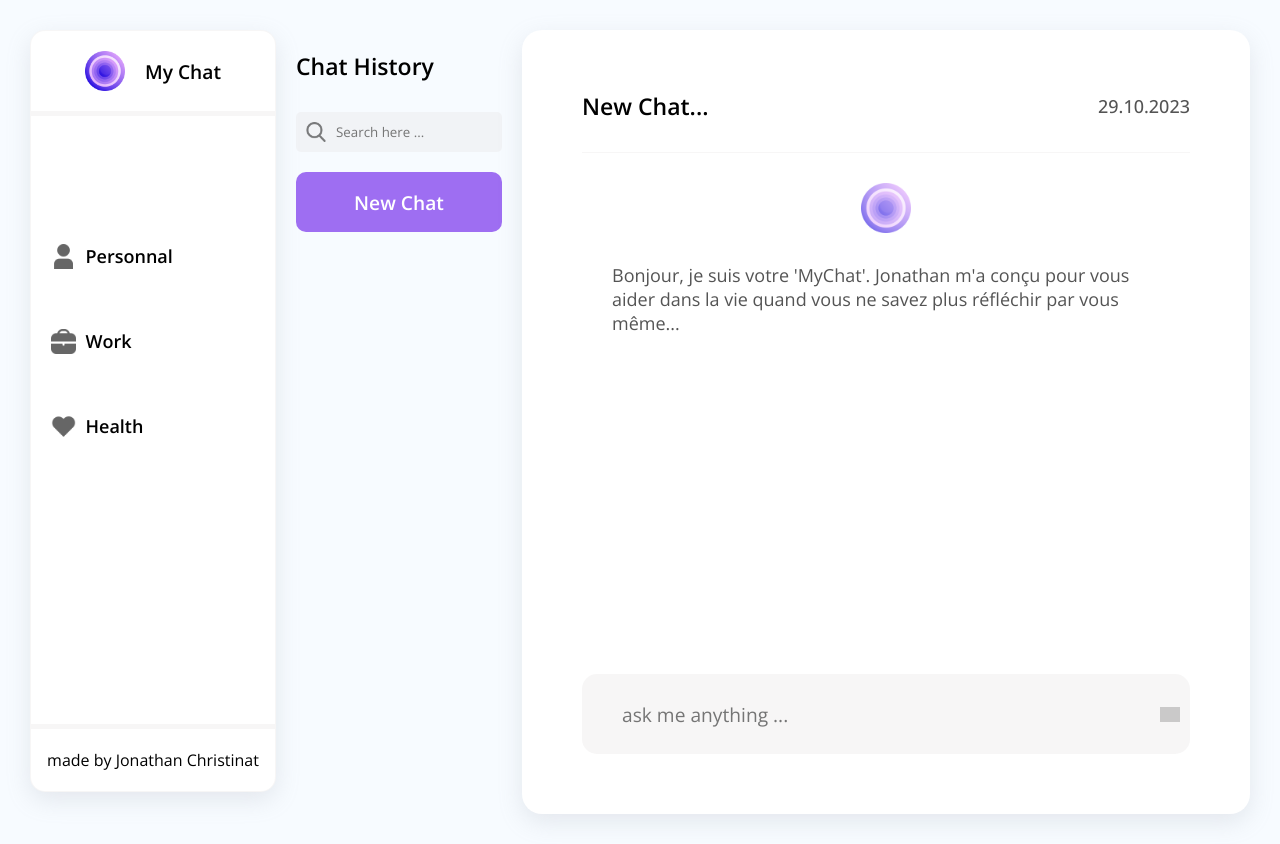
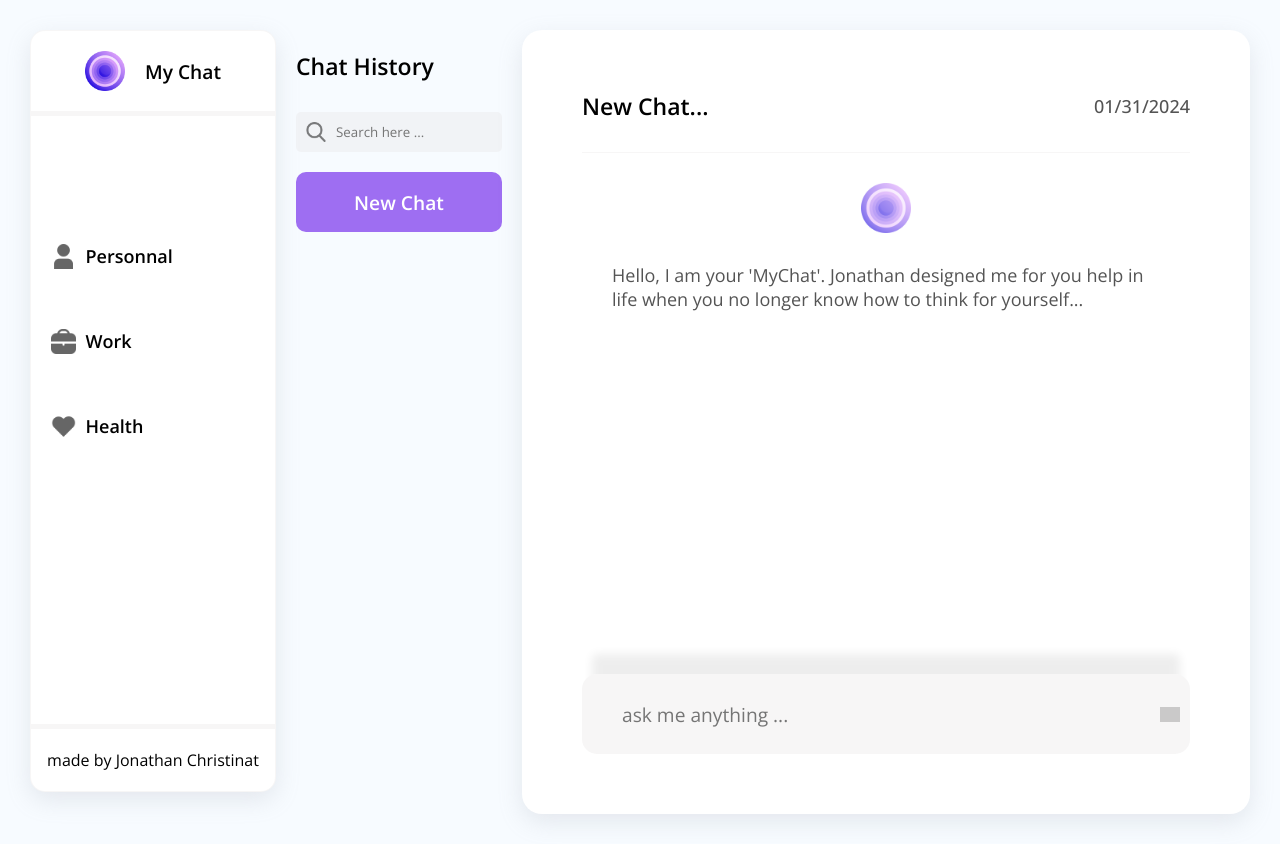
Before and after one commit to gruixer/GPT_V2, a React (Vite) app in the folder GPT_Frontend/: page / in a window 1280 px wide. Built offline with nearby package versions, Linux system fonts and the light colour scheme; grey boxes are pictures that could not be loaded.

Commit message:
Chat Component Work+CSS History Component Work+CSS about to change categories

```diff
--- a/GPT_Frontend/src/App.jsx
+++ b/GPT_Frontend/src/App.jsx
@@ -1,4 +1,4 @@
-import React from "react";
+import React, {useState }from "react";
 import Categories from "./components/Categories";
 import HistoryChatContainer from "./components/HistoryChatContainer";
 import "./styles_components/App.css";
--- a/GPT_Frontend/src/components/Chat.jsx
+++ b/GPT_Frontend/src/components/Chat.jsx
@@ -10,12 +10,19 @@ const Chat = ({
   setHistoryChats,
   setMessage,
   setUserInput,
+  getFormattedDate,
+  getFormattedTime
 }) => {
+
+
   const getMessages = async () => {
+
+    const currentDate = new Date();
     const options = {
       method: "POST",
       body: JSON.stringify({
         message: userInput,
+        date: currentDate.toISOString()
       }),
       headers: {
         "Content-Type": "application/json",
@@ -30,11 +37,16 @@ const Chat = ({
       );
       const data = await response.json();
       setMessage(data.choices[0].message);
+
     } catch (error) {
       console.error(error);
     }
   };
-
+  const handleKeyDown = (event) => {
+    if (event.key === "Enter") {
+      getMessages();
+    }
+  };
   useEffect(() => {
     console.log(currentTitle, userInput, message);
     if (!currentTitle && userInput && message) {
@@ -47,11 +59,17 @@ const Chat = ({
           title: currentTitle,
           role: "user",
           content: userInput,
+          date: getFormattedDate(new Date()),
+          time: getFormattedTime(new Date()),
+
+
         },
         {
           title: currentTitle,
           role: message.role,
           content: message.content,
+          date: getFormattedDate(new Date()),
+          time: getFormattedTime(new Date()),
         },
       ]);
     }
@@ -65,7 +83,7 @@ const Chat = ({
     <div className="chat-container">
       <div className="chat-header">
         <h1>{!currentTitle ? "New Chat..." : currentTitle} </h1>
-        <h2>29.10.2023</h2>
+        <h2>{getFormattedDate(new Date())}</h2>
       </div>
       <div className="chat-middle-part">
         <div className="chatbot">
@@ -73,7 +91,18 @@ const Chat = ({
             <ul>
               {currentChat.map((chatMessage, index) => (
                 <li key={index}>
-                  <h1>{chatMessage.role}</h1>
+                  {chatMessage.role === "user" ? (
+                    <div className="chat-middle-part-role">
+                      <img src="/media/user.png" alt="User" />
+                      <p>{chatMessage.time}</p>
+                    </div>
+                  ) : (
+                    <div className="chat-middle-part-role">
+                      <img src="/media/black-hole.png" alt="chatbot" />
+                      <p>{chatMessage.time}</p>
+
+                    </div>
+                  )}
                   <p>{chatMessage.content}</p>
                 </li>
               ))}
@@ -82,9 +111,8 @@ const Chat = ({
             <div className="chat-middle-intro">
               <img src="/media/black-hole.png" alt="No Messages" />
               <h1>
-                Bonjour, je suis votre 'MyChat'. Jonathan m'a conçu pour vous
-                aider dans la vie quand vous ne savez plus réfléchir par vous
-                même...
+                Hello, I am your 'MyChat'. Jonathan designed me for you help in
+                life when you no longer know how to think for yourself...
               </h1>
               <h2></h2>
             </div>
@@ -97,6 +125,7 @@ const Chat = ({
           placeholder="ask me anything ..."
           value={userInput}
           onChange={(e) => setUserInput(e.target.value)}
+          onKeyDown={handleKeyDown}
         ></input>
         <img
           alt="search-icon"
--- a/GPT_Frontend/src/components/History.jsx
+++ b/GPT_Frontend/src/components/History.jsx
@@ -1,18 +1,27 @@
 import React from "react";
 import "../styles_components/History.css";
 
-const History = ({ onCreateNewChat,historyChats,setCurrentTitle,setMessage,setUserInput}) => {
+const History = ({
+  onCreateNewChat,
+  historyChats,
+  setCurrentTitle,
+  setMessage,
+  setUserInput,
+  getFormattedDate,
+  getFormattedTime
+}) => {
   const handleCreateNewChat = () => {
     onCreateNewChat();
   };
   const handleSelectedChat = (uniqueTitles) => {
-    setCurrentTitle(uniqueTitles)
-    setMessage('')
-    setUserInput('')
-
-  }
-  const uniqueTitles =  Array.from(new Set (historyChats.map(historyChat => historyChat.title)));
-  console.log(uniqueTitles)
+    setCurrentTitle(uniqueTitles);
+    setMessage("");
+    setUserInput("");
+  };
+  const uniqueTitles = Array.from(
+    new Set(historyChats.map((historyChat) => historyChat.title))
+  );
+  console.log(uniqueTitles);
 
   return (
     <div className="history-container">
@@ -30,12 +39,15 @@ const History = ({ onCreateNewChat,historyChats,setCurrentTitle,setMessage,setUs
       </div>
       <div className="history-chat-history">
         <ul>
-          {uniqueTitles?.map((uniqueTitles,index) => <li key={index} onClick={() => handleSelectedChat(uniqueTitles)}>
-          <div className="history-circle">{index + 1}</div>
-            <div className="history-info">
-              <h2>{uniqueTitles} </h2>
-              <h3>29.10.2023</h3>
-            </div></li>)}
+          {uniqueTitles?.map((uniqueTitles, index) => (
+            <li key={index} onClick={() => handleSelectedChat(uniqueTitles)}>
+              <div className="history-circle">{index + 1}</div>
+              <div className="history-info">
+                <h2>{uniqueTitles} </h2>
+                <h3>{getFormattedDate(new Date())}</h3>
+              </div>
+            </li>
+          ))}
         </ul>
       </div>
     </div>
--- a/GPT_Frontend/src/components/HistoryChatContainer.jsx
+++ b/GPT_Frontend/src/components/HistoryChatContainer.jsx
@@ -8,6 +8,25 @@ const HistoryChatContainer = () => {
   const [message, setMessage] = useState("");
   const [historyChats, setHistoryChats] = useState([]);
   const [currentTitle, setCurrentTitle] = useState("");
+
+
+  const getFormattedDate = (date) => {
+    const options = {
+      day: "2-digit",
+      month: "2-digit",
+      year: "numeric",
+    };
+    return new Date(date).toLocaleDateString(undefined, options);
+  };
+
+  const getFormattedTime = (date) => {
+    const options = {
+      hour: "2-digit",
+      minute: "2-digit",
+      second: "2-digit",
+    };
+    return new Date(date).toLocaleTimeString(undefined, options);
+  };
 
   const createNewChat = () => {
     setUserInput("");
@@ -30,6 +49,9 @@ const HistoryChatContainer = () => {
         setCurrentTitle={setCurrentTitle}
         setMessage={setMessage}
         setUserInput={setUserInput}
+        getFormattedDate={getFormattedDate}
+        getFormattedTime={getFormattedTime}
+
       ></History>
       <Chat
         userInput={userInput}
@@ -40,6 +62,9 @@ const HistoryChatContainer = () => {
         setHistoryChats={setHistoryChats}
         setUserInput={setUserInput}
         setMessage={setMessage}
+        getFormattedDate={getFormattedDate}
+        getFormattedTime={getFormattedTime}
+
       ></Chat>
     </div>
   );
--- a/GPT_Frontend/src/styles_components/Chat.css
+++ b/GPT_Frontend/src/styles_components/Chat.css
@@ -66,12 +66,31 @@
   list-style: none;
 }
 .chat-middle-part .chatbot li {
-  height: 40px;
+  height: 100%;
   padding: 20px;
   border-radius: 15px;
   margin-bottom: 20px;
   color: var(--big-title-color);
-  background-color: var(--chat-background);
+  background-image: linear-gradient(to right, rgba(234, 234, 234, 0.183) , rgba(255, 255, 255, 0));
+  border: none;
+
+
+
+}
+.chat-middle-part .chatbot li p {
+  padding-left: 40px;
+
+
+
+}
+.chat-middle-part-role{
+  display: flex;
+  flex-direction: row;
+  justify-content: space-between;
+  align-items: center;
+  gap:10px;
+  margin-bottom: 10px;
+
 }
 .chat-middle-part .chatbot li h1 {
   font-size: small;
@@ -82,6 +101,11 @@
   font-size: large;
   color: var(--small-title-color);
 }
+.chat-middle-part .chatbot li img {
+  display: flex;
+  width: 20px;
+}
+
 
 .chat-middle-part img {
   opacity: 60%;
@@ -97,6 +121,7 @@
   justify-content: right;
   align-items: center;
   display: flex;
+
 }
 .chat-input input {
   position: relative;
@@ -108,7 +133,10 @@
   background-color: var(--border-color);
   color: var(--info-font-color);
   padding-left: 40px;
+  padding-right: 60px;
   font-size: larger;
+  box-shadow: rgba(0, 0, 0, 0.07) 0px -30px 10px -10px
+
 }
 
 .chat-input img {
```
Also changed, not shown: 1 other file (tests, documents, lock files or other folders).
